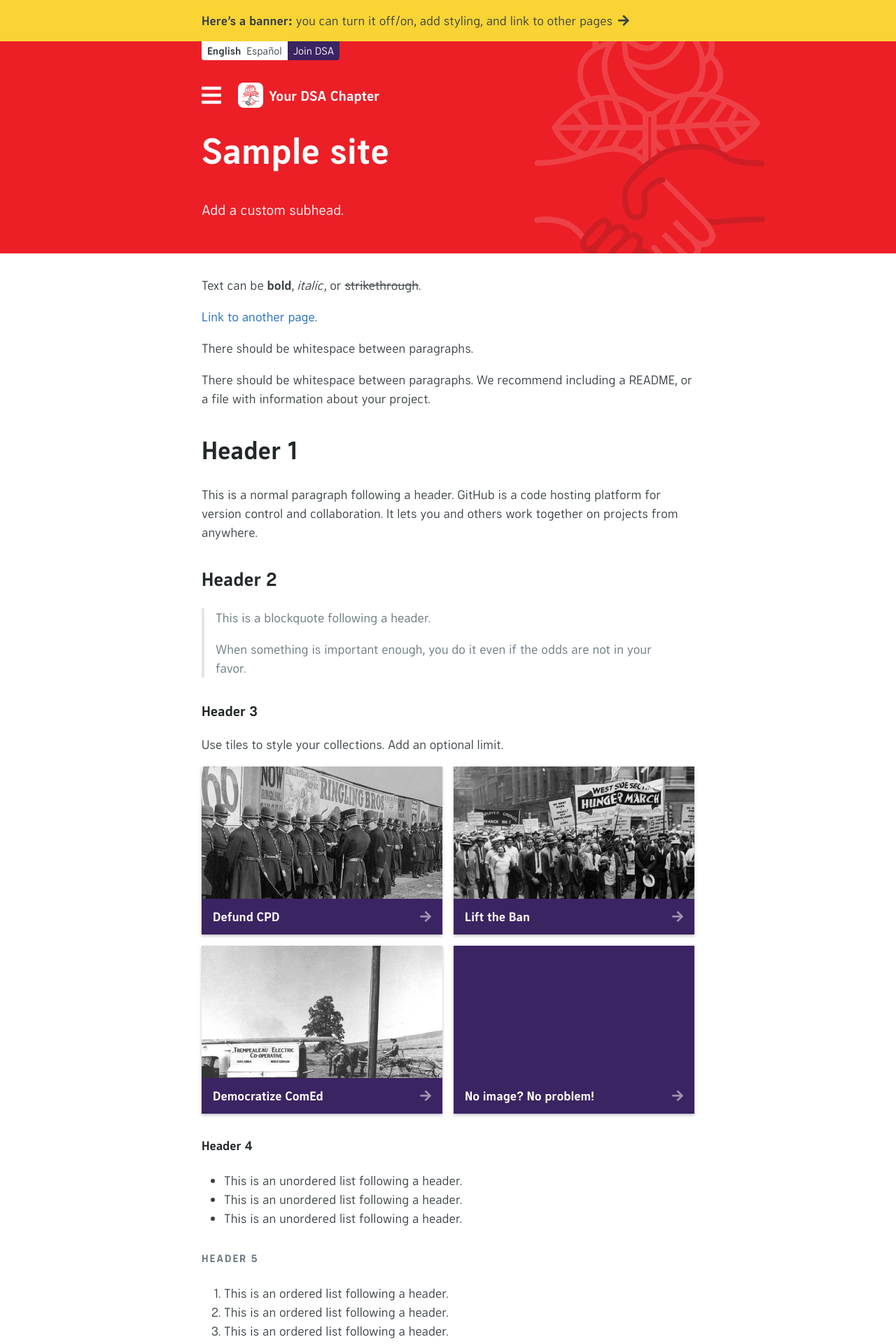
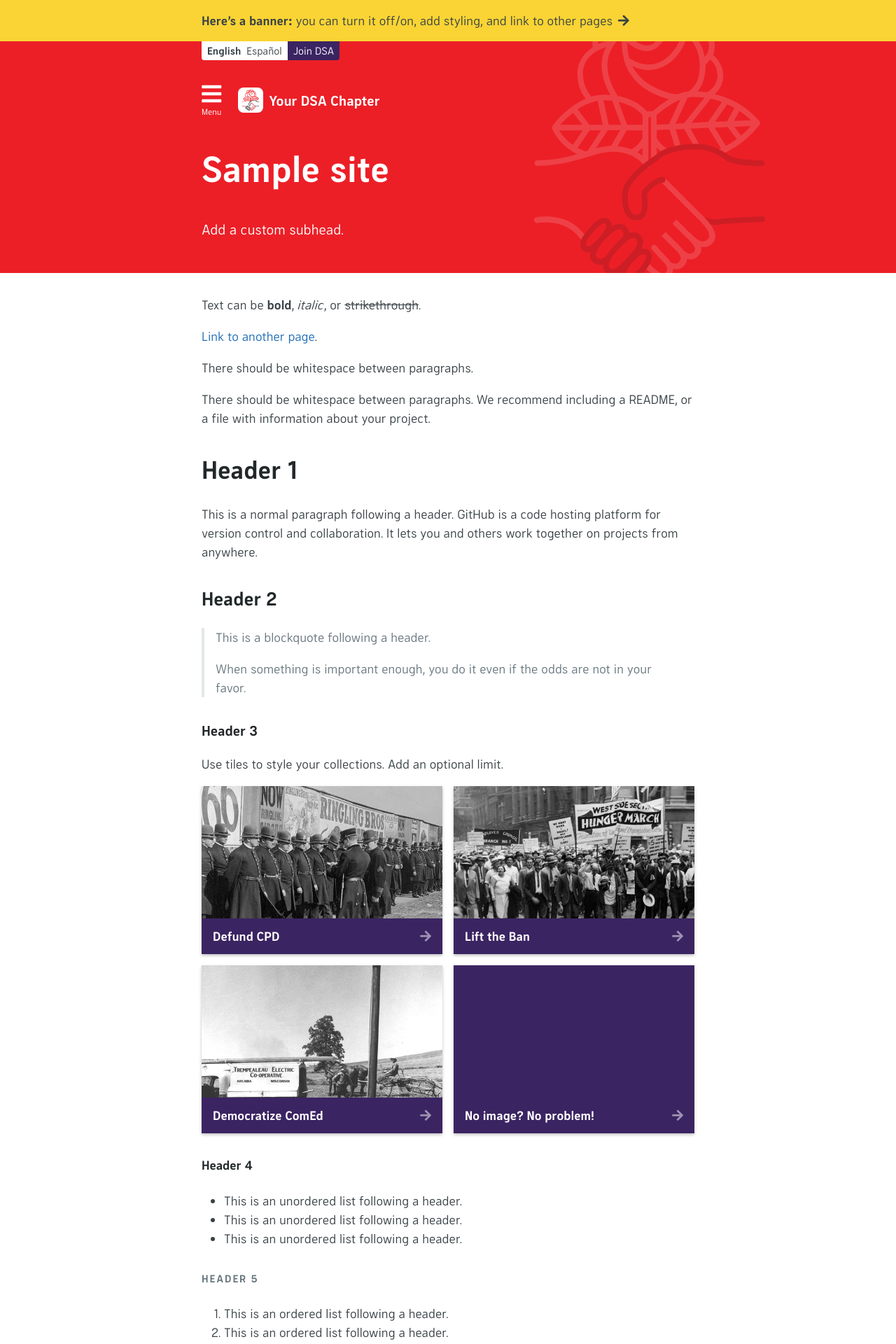
Before and after one commit to ChicagoDSA/haymarket, a Jekyll site: the page built from _homepage/en/index.md, in a window 1280 px wide. Shown: the top 1920 px of the page at 70% size. Built offline with Jekyll 4.4.1, drawn with Linux system fonts in a browser that asks for light colours; nearby versions of some CDN libraries; some web fonts are replaced; our own code applies the rules of GitHub Pages for plain Markdown files; library files that are not in the unit come from our copies; the repository's description, which GitHub fills in, is left out.

Commit message:
moved menu, style with table-cell

```diff
--- a/_includes/header-container.html
+++ b/_includes/header-container.html
@@ -44,12 +44,15 @@
 			</li>
 			<div style="clear: both;"></div>
 		</ul>
+		{% if site.data.nav.elements %}
+			<div id="menu">
+				<div id="menu-icon">
+					<i class="fas fa-bars"></i>
+					<p>Menu</p>
+				</div>
+			</div>
+		{% endif %}
 		<div id="chapter">
-			{% if site.data.nav.elements %}
-				<div id="menu">
-					<i class="fas fa-bars"></i>
-				</div>
-			{% endif %}
 			{% if site.chapter.header-logo-svg && site.chapter.header-logo-png-fallback %}
 				{%- capture logo -%}
 					<div id="logo">
--- a/_sass/jekyll-theme-haymarket.scss
+++ b/_sass/jekyll-theme-haymarket.scss
@@ -390,8 +390,10 @@ a {
 		}
 
 		#menu {
-			float: left;
-			margin: .125rem 1.5rem 1rem 0;
+			display: table-cell;
+			padding-right: 1.5rem;
+			vertical-align: middle;
+			text-align: center;
 			color: $white;
 
 			i {
@@ -399,16 +401,22 @@ a {
 				font-size: 2rem;
 			}
 
-			i:hover {
-					cursor: pointer;
-				}
+			p {
+				margin: 0;
+				font-size: .75rem;
+			}
+
+			&:hover {
+				cursor: pointer;
+			}
 		}
 
 		#chapter {
-			padding-bottom: 0;
+			display: table-cell;
+			vertical-align: middle;
 
 			h3 {
-				margin-top: 0;
+				margin: 0;
 				line-height: 2.25rem;
 			}
 
@@ -434,7 +442,7 @@ a {
 		}
 
 		#page-title {
-			margin: 0;
+			margin-top: 2rem;
 
 			@include large {
 				font-size: 3.25rem;
```
